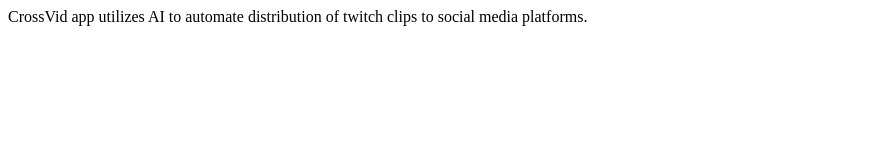
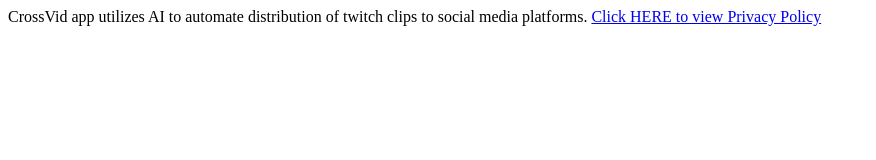
Before and after one commit to crossvidapp/home, a plain HTML site: page index.html in a window 1280 px wide. Shown: the whole page, without its empty margins (0-876 px from the left). Drawn offline with Linux system fonts and the light colour scheme.

Commit message:
Update index.html

```diff
--- a/index.html
+++ b/index.html
@@ -1 +1,5 @@
 CrossVid app utilizes AI to automate distribution of twitch clips to social media platforms.
+
+
+<a href="https://crossvid.com/terms.html>Click HERE to view terms of service </a>
+<a href="https://crossvid.com/privacy.html>Click HERE to view Privacy Policy </a>
```
